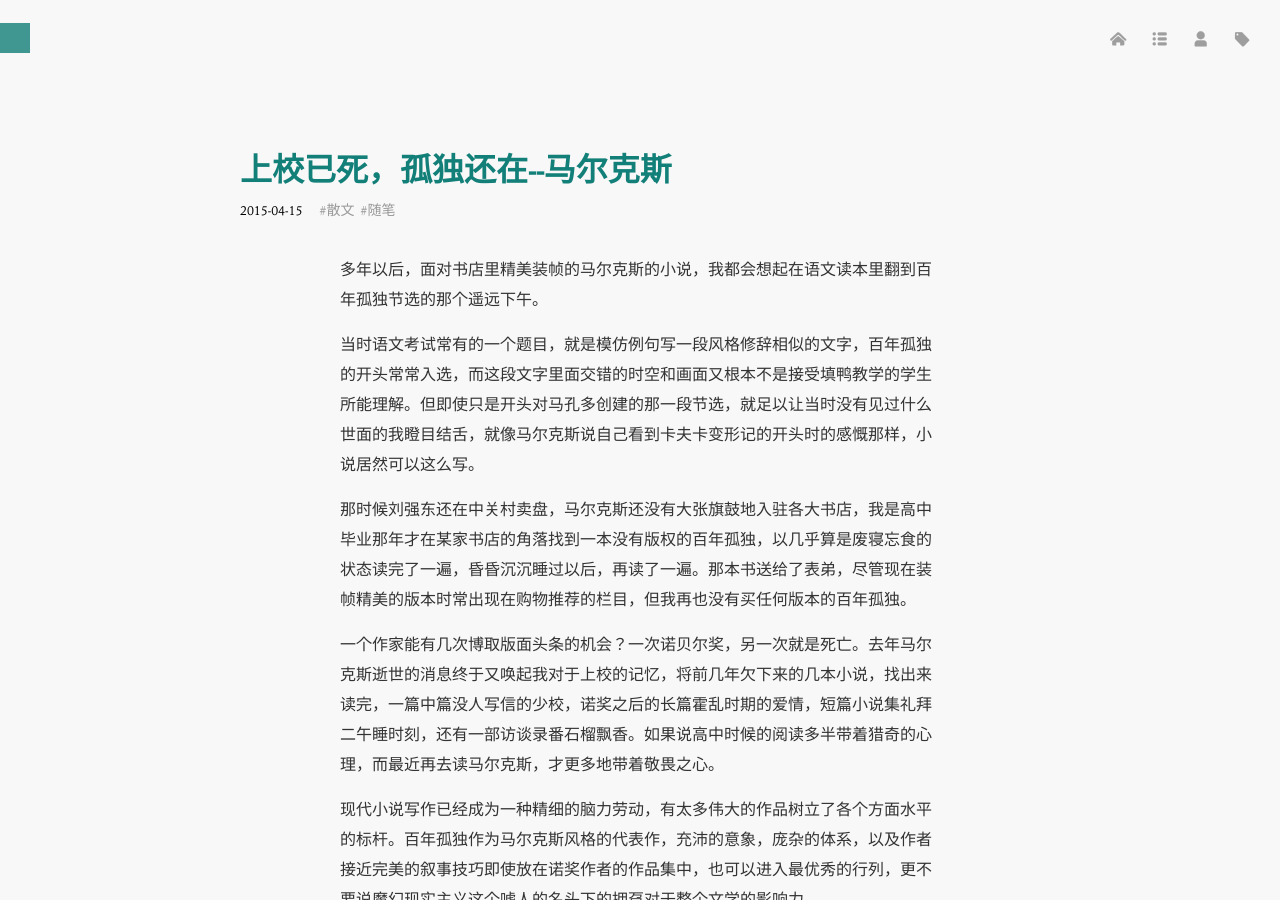
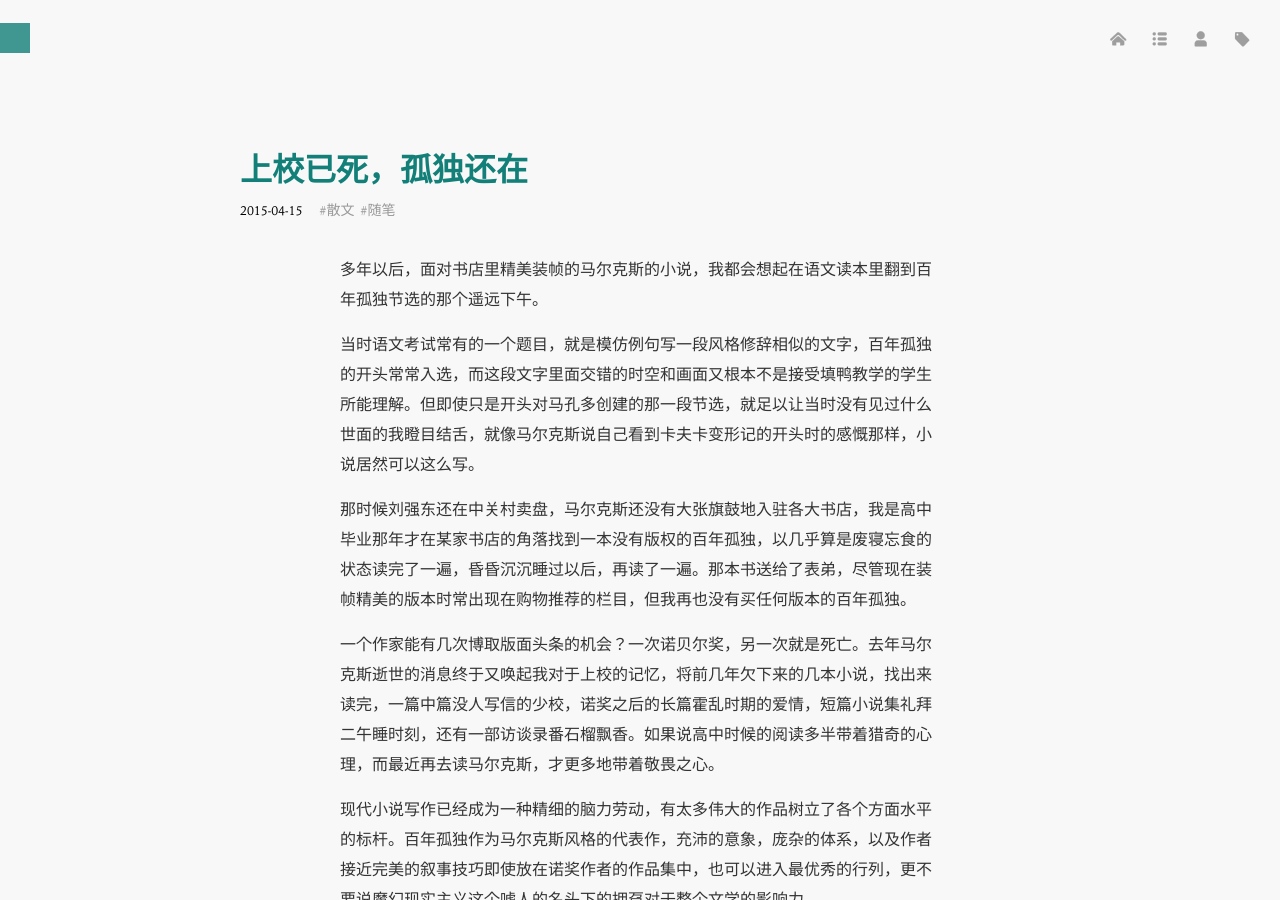
Before and after one commit to imisslovelove/cn, a Jekyll site: the page built from _posts/2015-04-15-上校已死，-孤独还在-马尔克斯.md, in a window 1280 px wide and 900 px high. Built offline with Jekyll 4.4.1, drawn with Linux system fonts in a browser that asks for light colours; Markdown is read by kramdown in place of the engine named in the settings; comment, search, counter and statistics services are not loaded.

Commit message:
上校已死，孤独还在

```diff
--- a/_posts/2015-04-15-上校已死，-孤独还在-马尔克斯.md
+++ b/_posts/2015-04-15-上校已死，-孤独还在-马尔克斯.md
@@ -1,6 +1,6 @@
 ---
 layout: post
-title: 上校已死，孤独还在--马尔克斯
+title: 上校已死，孤独还在
 logo:
 categories:
 categories:
```
